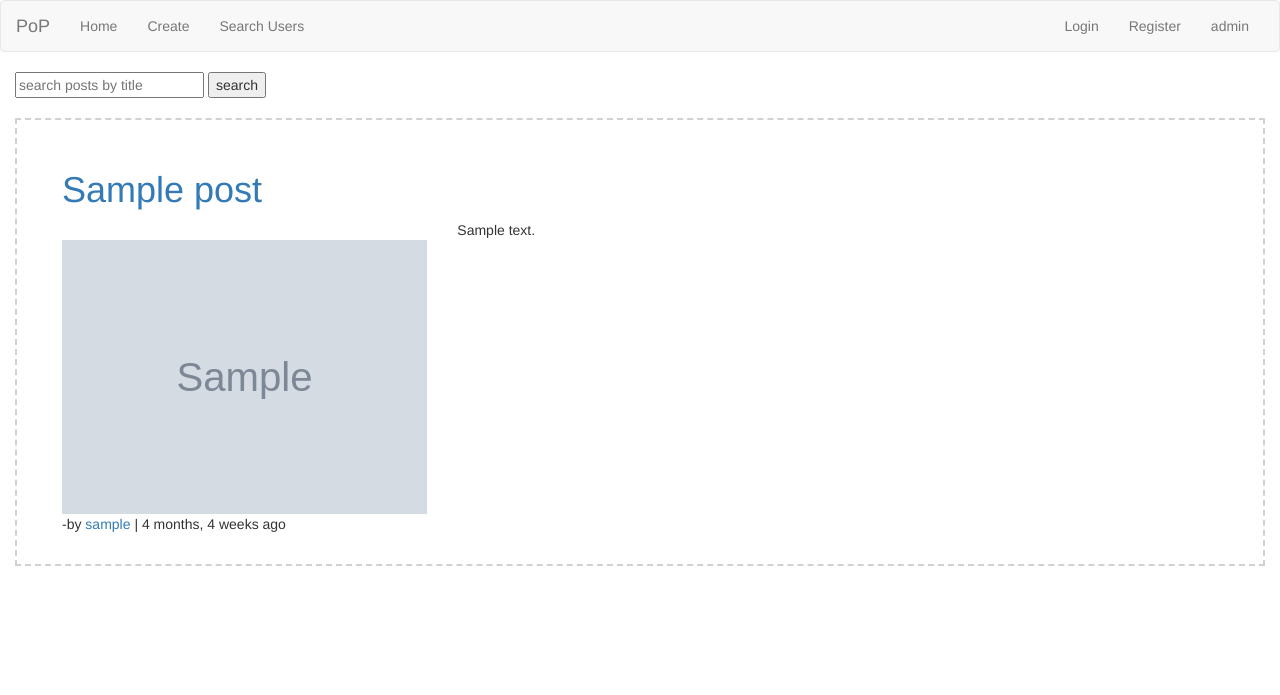
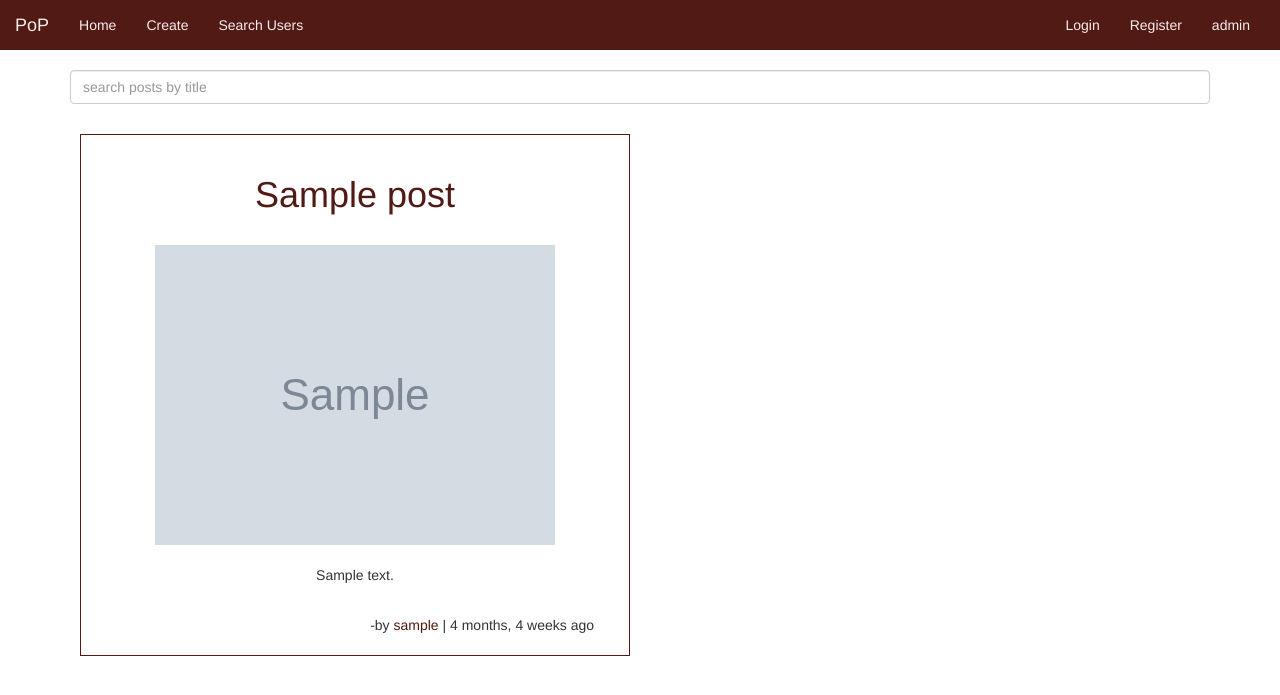
Before and after one commit to shagunbandi/Social-Network, a Django app: page /posts/ in a window 1280 px wide. Shown: the top 695 px of the page. Run offline with Django 3.2, Linux system fonts and the light colour scheme; tables that the repository leaves empty hold one stand-in row (values such as "Sample post"); grey boxes marked "Sample" are stand-in pictures; some libraries are stand-ins or nearby versions.

Commit message:
UI Changes

```diff
--- a/posts/static/posts/static/index.css
+++ b/posts/static/posts/static/index.css
@@ -1,10 +1,89 @@
-.feed-posts {
-    border: 2px dashed #d1d1d1;
-    padding: 30px;
-    margin-bottom: 20px;
+.pd-10 {
+    padding: 10px;
+}
+
+.border {
+    border: 1px solid #521a14;
+}
+
+.d-flex{
+    display: flex;
+
+}
+
+.wrap-flex {
+    flex-wrap: wrap;
+}
+
+.pv-10 {
+    padding-top: 20px;
+    padding-bottom: 20px;
+}
+
+.pb-60 {
+    padding-bottom: 60px;
+}
+
+.p-0 {
+    padding:0px;
 }
 
 .post-img-thumbnail {
-    width: 100%;
-    height:100%;
+    max-height:400px;
+    max-width:100%;
 }
+
+.text-right{
+    text-align: right;
+}
+
+.text-center {
+    text-align: center;
+}
+
+.text-left {
+    text-align: center;
+}
+
+.text-absolute-bottom-right {
+    position: absolute;
+    bottom: 20px;
+    right: 20px;
+}
+
+.navbar {
+    background: #521a14;
+    border: 0px !important;
+    border-radius: 0px !important;
+}
+
+.navbar-default .navbar-nav > li > a:focus, .navbar-default .navbar-nav > li > a:hover {
+    color: #f0c6c1 !important;
+}
+
+.navbar-default .navbar-nav > li > a {
+    color: #faecea !important;
+}
+
+.navbar-default .navbar-brand {
+    color: #faecea !important;
+}
+
+.link-text {
+    color: #521a14;
+}
+
+.link-text:hover {
+    color: black;
+}
+
+.fileUpload {
+	position: relative;
+	overflow: hidden;
+}
+
+.fileUpload input.upload {
+	position: absolute;
+	cursor: pointer;
+	opacity: 0;
+}
--- a/posts/templates/peace/base.html
+++ b/posts/templates/peace/base.html
@@ -7,10 +7,14 @@
     <meta name="viewport" content="width=device-width, initial-scale=1">
 
     <link rel="stylesheet" href="https://maxcdn.bootstrapcdn.com/bootstrap/3.3.7/css/bootstrap.min.css">
+
     <script src="https://ajax.googleapis.com/ajax/libs/jquery/3.2.1/jquery.min.js"></script>
     <script src="https://maxcdn.bootstrapcdn.com/bootstrap/3.3.7/js/bootstrap.min.js"></script>
 
     <link rel="stylesheet" type="text/css" href="{% static 'peace/static/base.css' %}"/>
+    <link rel="stylesheet" type="text/css" href="{% static 'accounts/static/profile.css' %}"/>
+    <link rel="stylesheet" type="text/css" href="{% static 'posts/static/index.css' %}"/>
+
 
     <title>{% block title %}{% endblock %} | PoP</title>
     {% block head %}{% endblock %}
@@ -26,7 +30,7 @@
     })
 </script>
 
-<div class="container-fluid main-div" align="left">
+<div class="container">
 {% block body %}
 {% endblock %}
 </div>
--- a/posts/templates/posts/index.html
+++ b/posts/templates/posts/index.html
@@ -1,45 +1,41 @@
 {% extends 'peace/base.html' %}
 {% load static %}
 {% block title %}{{ title }}{% endblock %}
-{% block head %}<link rel="stylesheet" type="text/css" href="{% static 'posts/static/index.css' %}"/>{% endblock %}
+{% block head %}
+{% endblock %}
 {% block body %}
     <form method="get" action="">
         {% csrf_token %}
-        <input type="text" name="q" placeholder="search posts by title">
-        <input type="submit" value="search">
+        <input type="text" class="form-control" name="q" placeholder="search posts by title">
     </form>
     <br/>
-    <table class="table">
-        <tbody>
+        <div class="container-fluid d-flex wrap-flex p-0">
         {% for obj in object_list %}
-            <tr>
-            <div class="container-fluid feed-posts">
-                <div class="col-md-12">
-                    <h1><a href="{{ obj.get_absolute_url }}">{{ obj.title }}</a></h1>
+            <div class="col-md-6 pd-10 d-flex">
+                <div class="col-md-12 border pv-10 pb-60">
+                    <div class="col-md-12 text-center">
+                        <h1><a class="link-text" href="{{ obj.get_absolute_url }}">{{ obj.title }}</a></h1>
                     </div>
-                <hr/>
+
                     {% if obj.image %}
-                    <div class="col-md-4 container-fluid">
-                        <br/><img src="{{ obj.image.url }}" class=" post-img-thumbnail"/><br/>
+                        <div class="col-md-12 text-center">
+                            <br/><img src="{{ obj.image.url }}" class=" post-img-thumbnail"/><br/><br/>
                         </div>
-                    <div class="col-md-8 container-fluid">
-                {% else %}
-                    <div class="col-md-12 container-fluid">
                     {% endif %}
-                {{ obj.content|linebreaks|truncatechars_html:240 }}<br/>
+                    <div class="text-center col-md-12">
+                        {{ obj.content|linebreaks|truncatechars_html:480 }}
                     </div>
-                <div class="col-md-12 container-fluid">
-                    -by <a href="{% url 'accounts:profile' username=obj.user.username %}"> {{ obj.user.username }} </a>
+                    <div class="col-md-12 text-right text-absolute-bottom-right">
+                        -by <a class="link-text" href="{% url 'accounts:profile' username=obj.user.username %}"> {{ obj.user.username }} </a>
                         | {{ obj.timestamp | timesince}} ago <br/>
 
                         {% if obj.user == user %}
-                    <a href="{% url 'posts:update' slug=obj.slug %}">Update</a> /
-                    <a href="{% url 'posts:delete' slug=obj.slug %}">Delete</a><br/>
+                        <a class="link-text" href="{% url 'posts:update' slug=obj.slug %}">Update</a> /
+                        <a class="link-text" href="{% url 'posts:delete' slug=obj.slug %}">Delete</a><br/>
                         {% endif %}
                     </div>
                 </div>
-            </tr>
+            </div>
         {%  endfor %}
-        </tbody>
-    </table>
+        </div>
 {% endblock %}
```
Also changed, not shown: accounts/templates/accounts/friendSearch.html (+7 -6 lines), posts/templates/posts/create.html (+16 -2 lines). Lines whose indentation alone changed are shown as unchanged.
